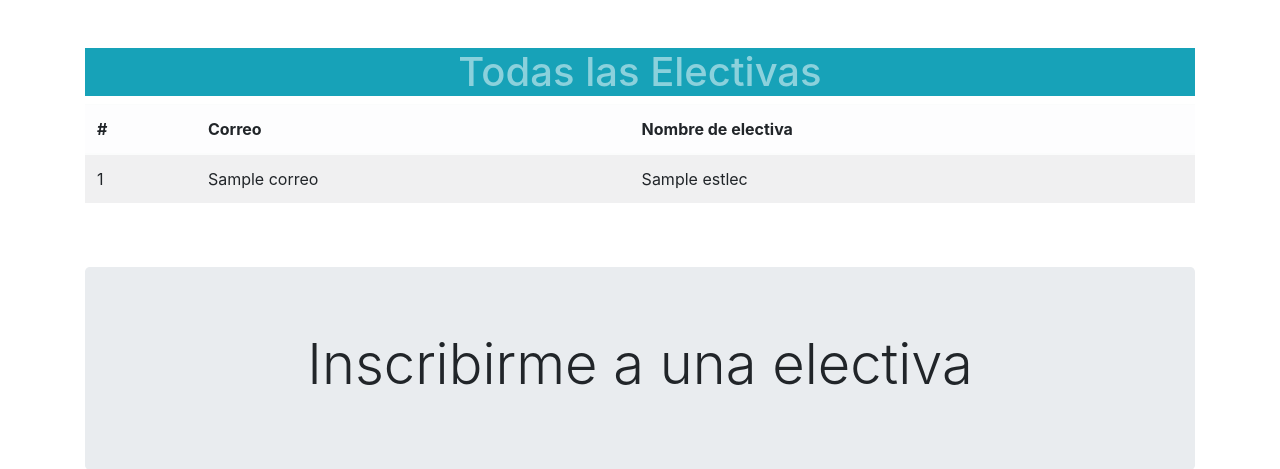
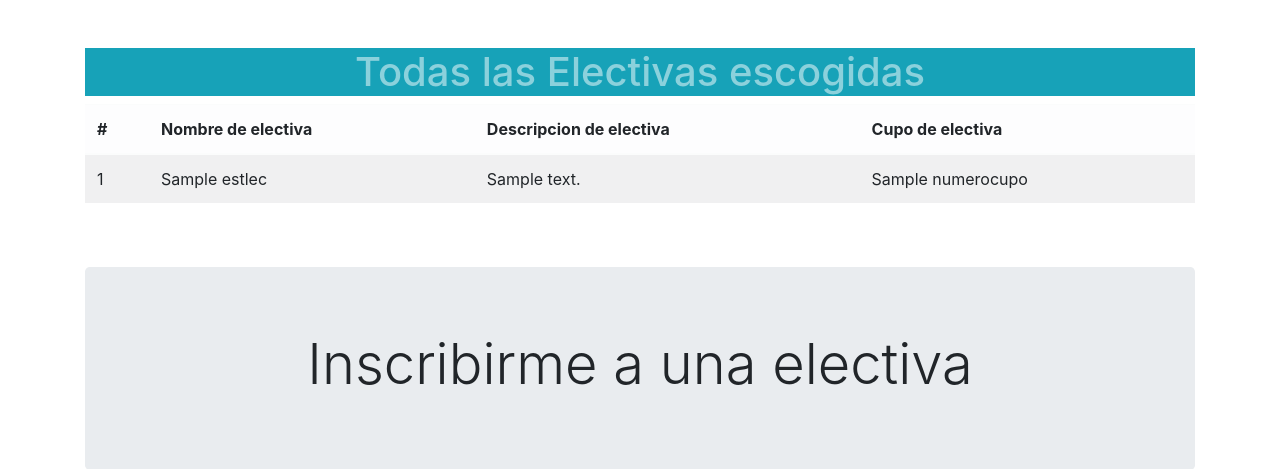
Before and after one commit to ConDish/project-lab, a Flask app: template templates/usuario.html in a window 1280 px wide. Shown: the part 56-525 px from the top of the page. Run offline with Flask 2, Linux system fonts and the light colour scheme; the template is opened without the code that fills it: most values are stand-ins (such as "Sample title", 1, 10 or a date in 2020); some libraries are stand-ins or nearby versions.

Commit message:
Changes errors

```diff
--- a/run.py
+++ b/run.py
@@ -339,7 +339,11 @@ def usuario():
 
       # Todas las electivas
       elest = db.session.query(Electiva).all()
-      estlec = db.session.query(Estudiante, Electiva).outerjoin(EstudianteElectiva).outerjoin(Electiva)
+
+      usuario = Estudiante.query.filter_by(correo=session["usuario"]).first()
+
+      estlec = db.session.query(EstudianteElectiva, Electiva).filter(EstudianteElectiva.estudiante_id==usuario.id).join(Electiva)
+
 
       if request.method == "POST":
          try :
@@ -385,4 +389,4 @@ if __name__ == '__main__':
    with app.app_context():
       db.create_all()
 
-   app.run(port = 8001, debug = True)
+   app.run(port = 8001, debug = False)
--- a/static/js/main.js
+++ b/static/js/main.js
@@ -563,7 +563,7 @@ document.addEventListener('DOMContentLoaded', () => {
     }
 
 
-    // Boton de crear profesor
+    // Boton de inscribir estudiante
 
 
     const btnInscribir = document.getElementById('btnInscribir');
@@ -596,6 +596,8 @@ document.addEventListener('DOMContentLoaded', () => {
 
                         alerta.innerHTML = "<div class='alert alert-success' role='alert'> Muy bien! </div>";
 
+                        window.location.href = "usuario";
+
 
                     } else {
 
--- a/templates/usuario.html
+++ b/templates/usuario.html
@@ -17,27 +17,30 @@
 
         <div class="col-md-12">
             <div class="col-md-12 text-center bg-info">
-                <h1 class="text-white-50">Todas las Electivas</h1>
+                <h1 class="text-white-50">Todas las Electivas escogidas</h1>
             </div>
             <div class="table-responsive">
                 <table class="table table-striped table-light" id="elec">
                     <thead>
                         <tr>
                             <th scope="col">#</th>
-                            <th scope="col">Correo</th>
-                            <th scope="col">Nombre de electiva</th>
+                            <th scope="col">Nombre de electiva </th>
+                            <th scope="col">Descripcion de electiva </th>
+                            <th scope="col">Cupo de electiva</th>
 
                         </tr>
                     </thead>
                     <tbody>
 
-                        {% for es, el in estlec %}
+                        {% for e, el in estlec %}
 
                         <tr>
-                            <td>{{ es.id }}</td>
-                            <td>{{ es.correo }}</td>
+                            <td>{{ el.id }}</td>
                             <td>{{ el.nombre }}</td>
+                            <td>{{ el.descripcion }}</td>
+                            <td>{{ el.numerocupo }}</td>
                         </tr>
+
                         {% endfor %}
 
 
```
Also changed, not shown: 2 other files.
